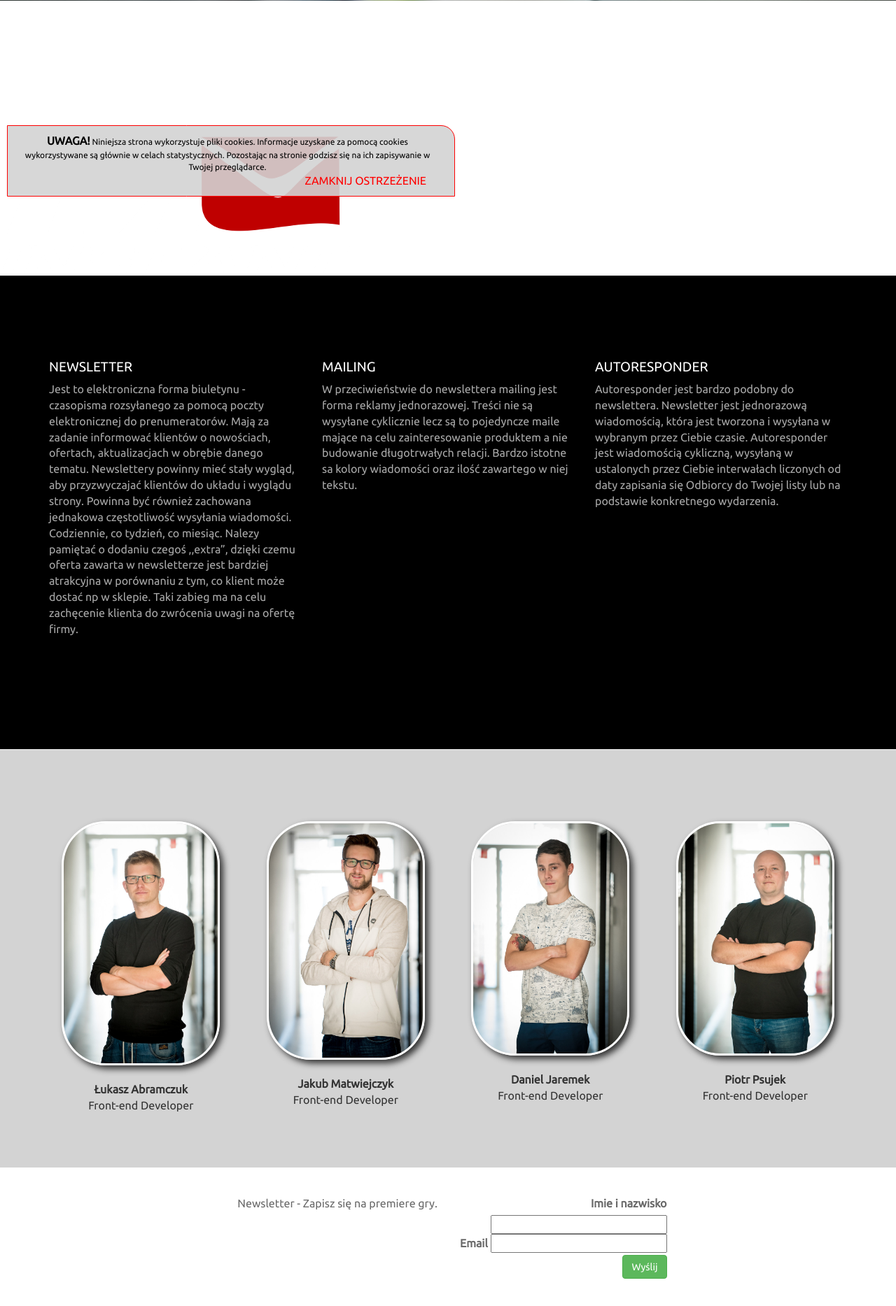
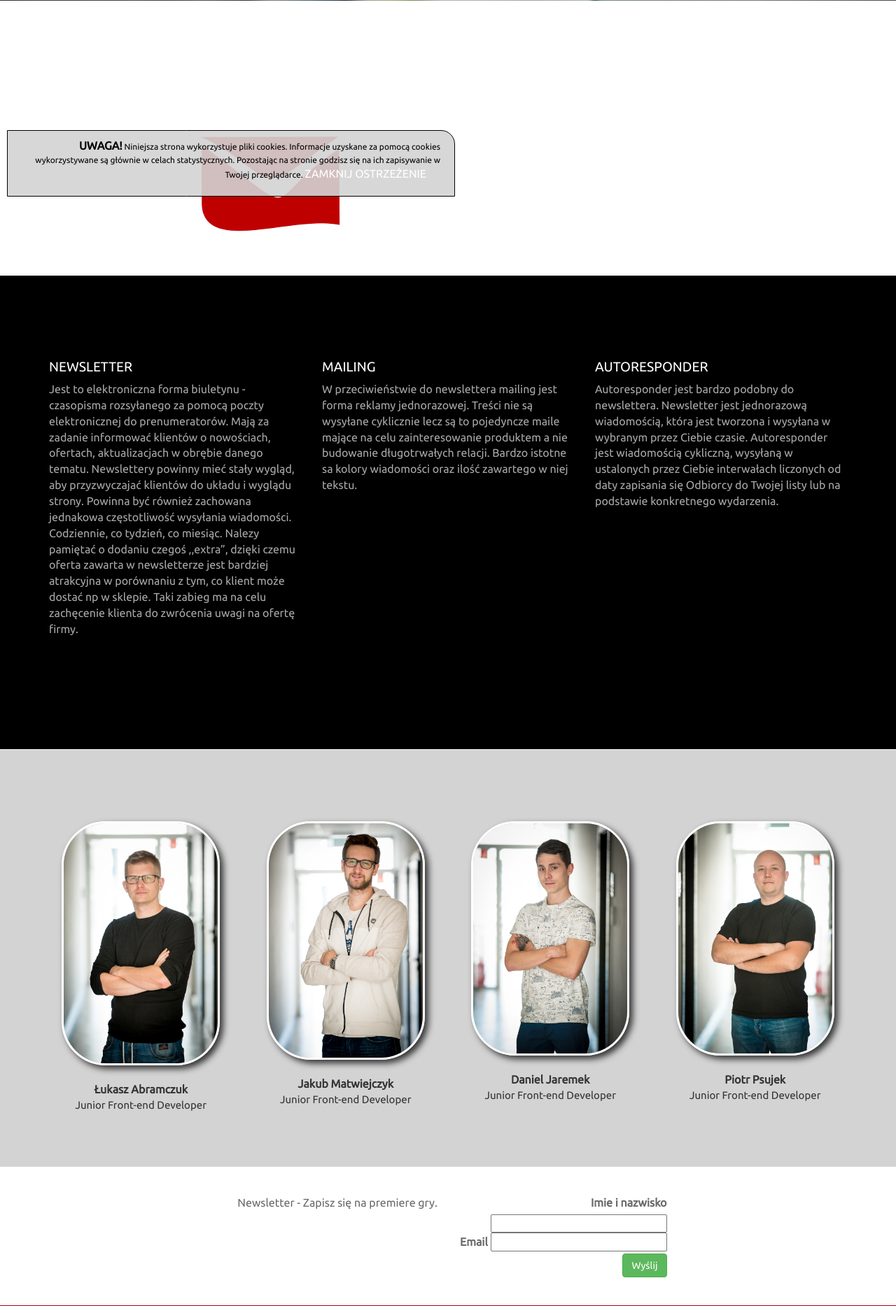
Before and after one commit to infoshareacademy/jfddl2-imail, a PHP site: page / in a window 1280 px wide. Shown: the part 509-2376 px from the top of the page at 70% size. Run offline with PHP 8.4, Linux system fonts and the light colour scheme; some libraries are stand-ins or nearby versions.

Commit message:
hard work-part2

```diff
--- a/css/style.css
+++ b/css/style.css
@@ -153,7 +153,6 @@
     border: 3px solid white;
     margin-top: 1.5px;
     font-family: 'Ubuntu', sans-serif;
-    display: table-cell;
 
 }
 
@@ -171,6 +170,7 @@
 .names {
     text-align: center;
     padding: 0 0 30% 0;
+    font-size: 15px;
 }
 
 /* Cookie warning */
@@ -182,16 +182,16 @@
     padding: 10px;
     width: 50vw;
     display: none;
-    border: 1.5px solid red;
+    border: 1.5px solid black;
     z-index: 99;
     border-top-right-radius: 20px;
 
 }
 
 #cookie-warn a {
-    color: red;
+    color: white;
     text-transform: uppercase;
-    float: right;
+
     padding-right: 20px;
 }
 
@@ -199,7 +199,7 @@
     font-size: 12px;
     color: black;
     margin-right: 10px;
-    text-align: center;
+    text-align: right;
 }
 
 footer.nb-footer {
--- a/index.html
+++ b/index.html
@@ -178,7 +178,7 @@
                     <img class="imgau" style="display: block;" src="lukasz.jpg" alt=""/>
                     <br>
                     <p class="names"><strong>Łukasz Abramczuk</strong>
-                        <br>Front-end Developer</p>
+                        <br>Junior Front-end Developer</p>
                 </div>
             </div>
             <div class="col-lg-3 col-md-6 col-xs-12">
@@ -186,7 +186,7 @@
                     <img class="imgau" style="display: block;" src="kuba.jpg" alt=""/>
                     <br>
                     <p class="names"><strong>Jakub Matwiejczyk</strong>
-                        <br>Front-end Developer</p>
+                        <br>Junior Front-end Developer</p>
                 </div>
             </div>
             <div class="col-lg-3 col-md-6 col-xs-12">
@@ -194,7 +194,7 @@
                     <img class="imgau" style="display: block;" src="daniel.jpg" alt=""/>
                     <br>
                     <p class="names"><strong>Daniel Jaremek</strong>
-                        <br>Front-end Developer</p>
+                        <br>Junior Front-end Developer</p>
                 </div>
             </div>
             <div class="col-lg-3 col-md-6 col-xs-12">
@@ -202,7 +202,7 @@
                     <img class="imgau" style="display: block;" src="piotr.jpg" alt=""/>
                     <br>
                     <p class="names"><strong>Piotr Psujek</strong>
-                        <br>Front-end Developer</p>
+                        <br>Junior Front-end Developer</p>
                 </div>
             </div>
         </div>
@@ -314,7 +314,7 @@
             Informacje uzyskane za pomocą cookies wykorzystywane są głównie
             w celach statystycznych. Pozostając na stronie godzisz się na
             ich zapisywanie w Twojej przeglądarce.
-            <br> <a href="javascript:void(0);" id="close-cookie-warn"
+            <a href="javascript:void(0);" id="close-cookie-warn"
             >Zamknij ostrzeżenie</a></p>
     </section>
 </body>
```
